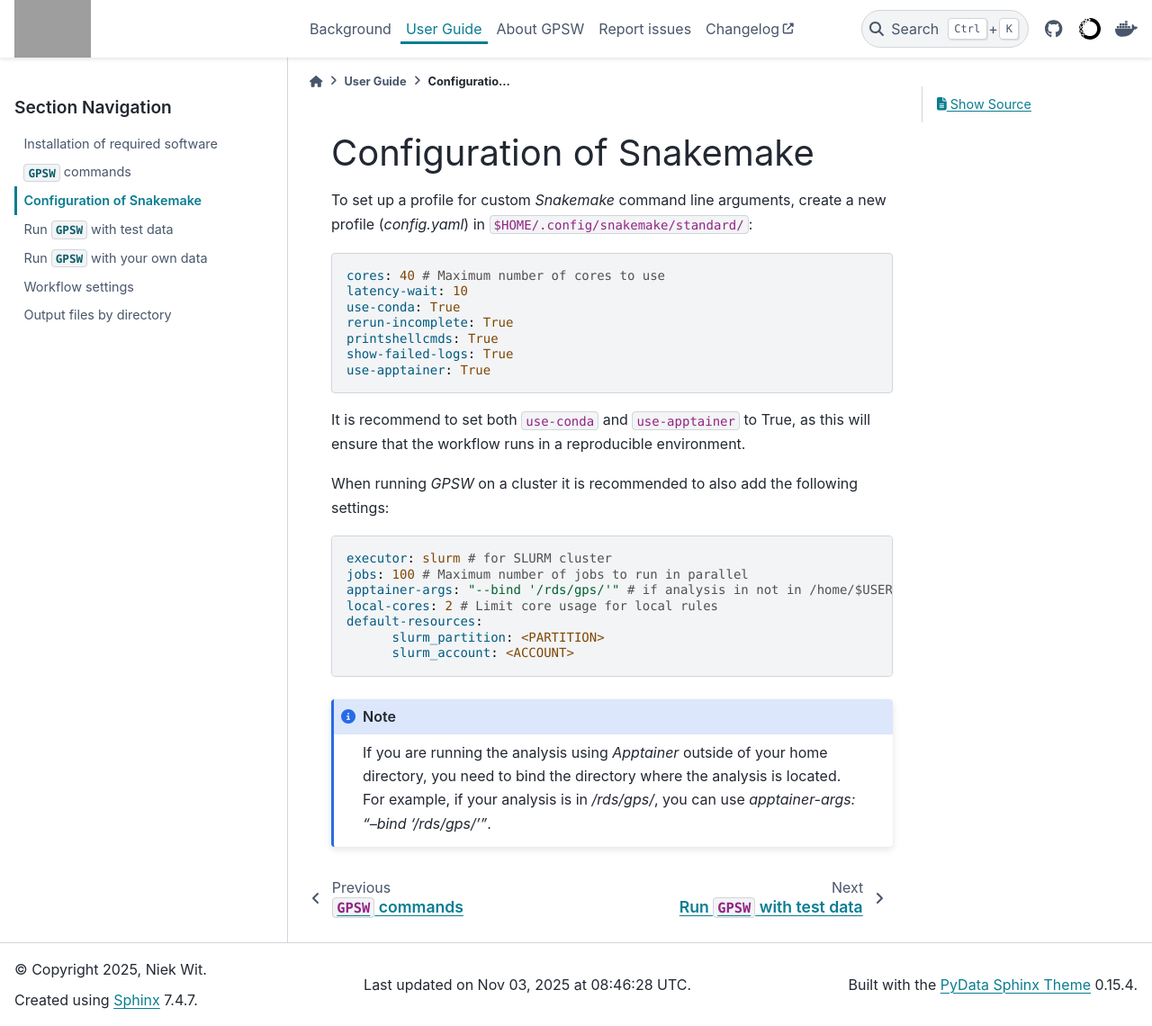
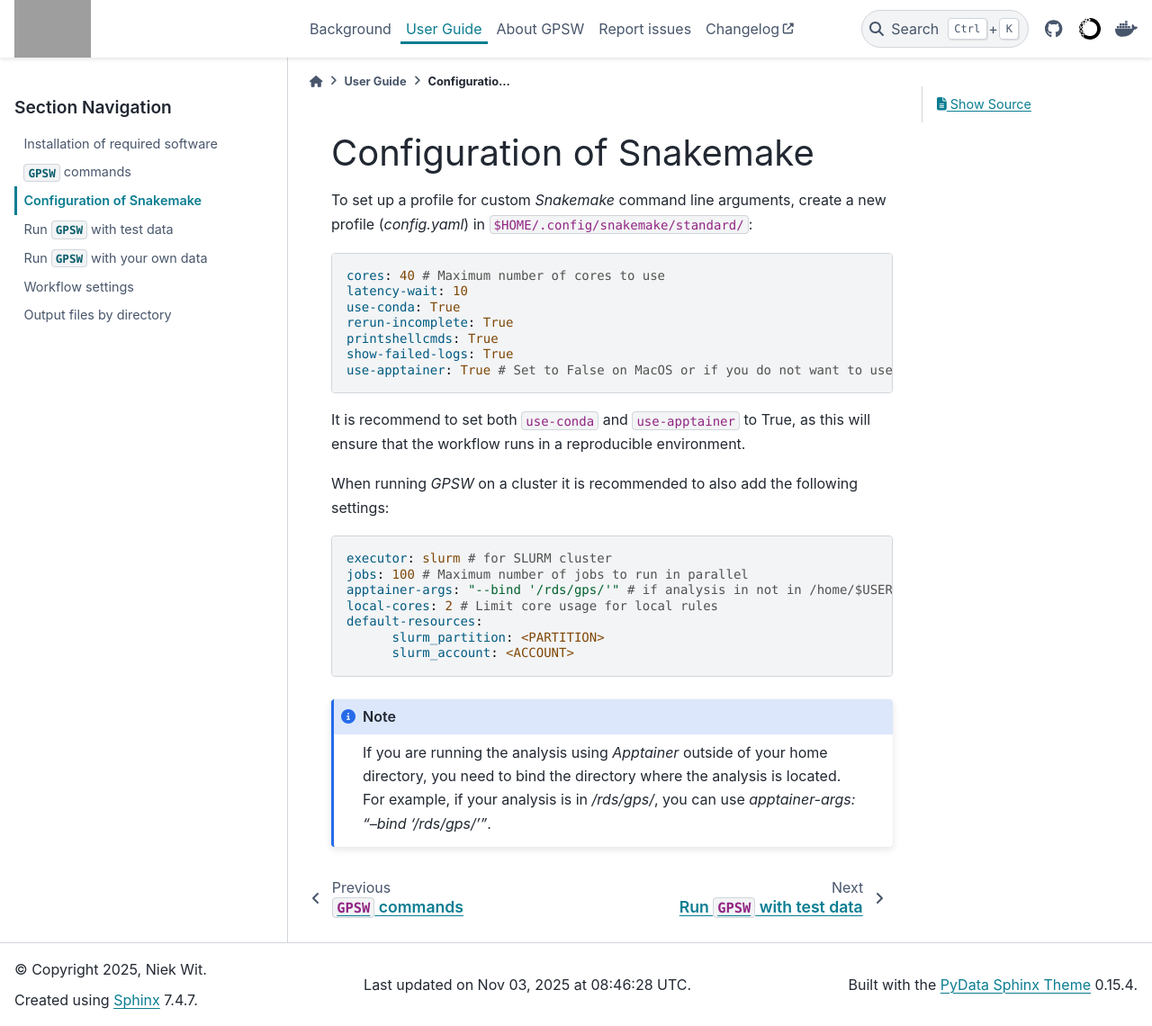
Before and after one commit to niekwit/gps-orfeome, a Sphinx documentation site: the page built from docs/configuration_of_snakemake.rst, in a window 1280 px wide and 1140 px high. Shown: the whole window at 90% size. Built offline with Sphinx 7.4.7 and the PyData theme 0.15.4, drawn with Linux system fonts in a browser that asks for light colours; grey boxes are pictures that could not be loaded.

Commit message:
added MacOS comment on Apptainer in Snakemake profile

```diff
--- a/docs/configuration_of_snakemake.rst
+++ b/docs/configuration_of_snakemake.rst
@@ -11,7 +11,7 @@
    rerun-incomplete: True
    printshellcmds: True
    show-failed-logs: True
-   use-apptainer: True
+   use-apptainer: True # Set to False on MacOS or if you do not want to use Apptainer
 
 It is recommend to set both ``use-conda`` and ``use-apptainer`` to True, as this will ensure that the workflow runs in a reproducible environment.
 
```
